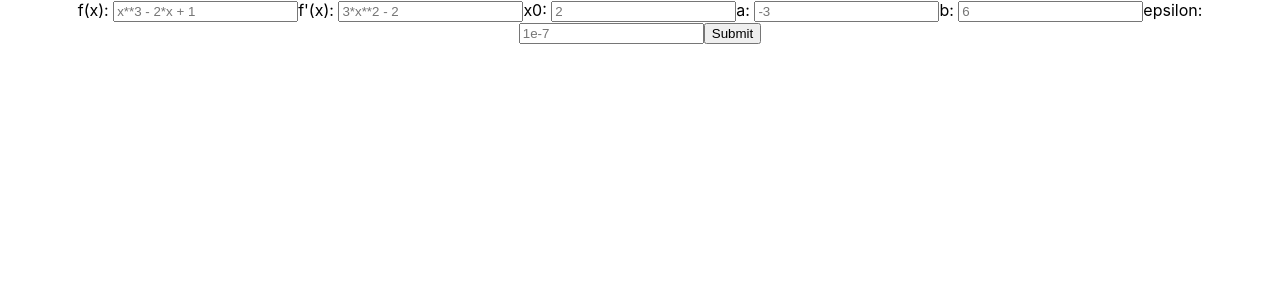
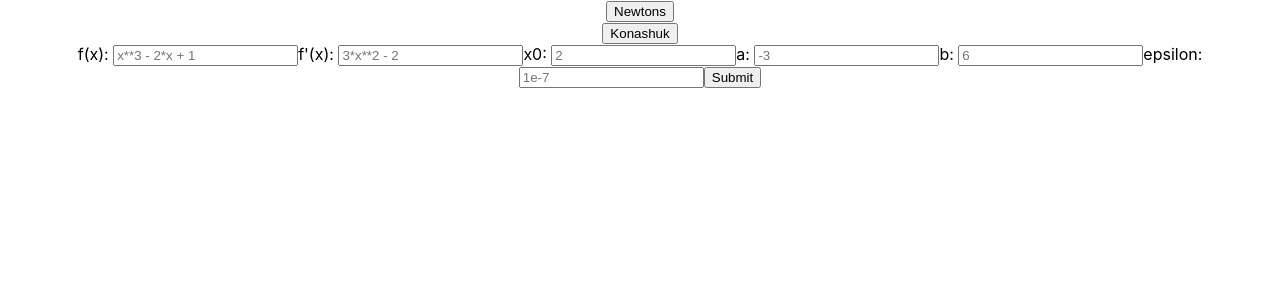
Before and after one commit to Volplayed/computational-methods-tasks, a React (Create React App) app in the folder application/client/: page / in a window 1280 px wide. Shown: the top 300 px of the page. Built offline with nearby package versions, Linux system fonts and the light colour scheme.

Commit message:
added HUD element

```diff
--- a/application/client/src/App.js
+++ b/application/client/src/App.js
@@ -1,10 +1,12 @@
 
 import './App.css';
 import { useState, useEffect } from 'react';
-
+import {HUD} from './HUD'
 
 
 function App() {
+
+  const [method, setMethod] = useState('newtons-method')
 
   const [data, setData] = useState([])
 
@@ -31,6 +33,10 @@ function App() {
 
   return (
     <div className="App">
+
+      <div className='container'>
+        <HUD onClick={(x) => setMethod(x)} state={method} />
+
         <form className='input'>
           <label for="f">f(x): </label>
           <input type="text" placeholder="x**3 - 2*x + 1" name="f" id="f" onChange={(e) => setF(e.target.value)} />
@@ -55,6 +61,8 @@ function App() {
           )}
         </div>
       </div>
+
+    </div>
   );
 }
 
--- /dev/null
+++ b/application/client/src/HUD.jsx
@@ -0,0 +1,20 @@
+export const HUD = ({state, onClick}) => {
+
+    const methods = ["Newtons", "Konashuk"]
+    return (
+
+        <div className="HUD">
+            <div className="HUD__container">
+                {methods.map((method, i) => {
+                    return (
+                        <div key={i} className="HUD__item">
+                            <button className={(state === method) ? "HUD__button active" : "HUD__button"} onClick={() => onClick(method)}>{method}</button>
+                        </div>
+                    )
+                })}
+            </div>
+        </div>
+
+    )
+
+}
```
Lines whose indentation alone changed are shown as unchanged.
